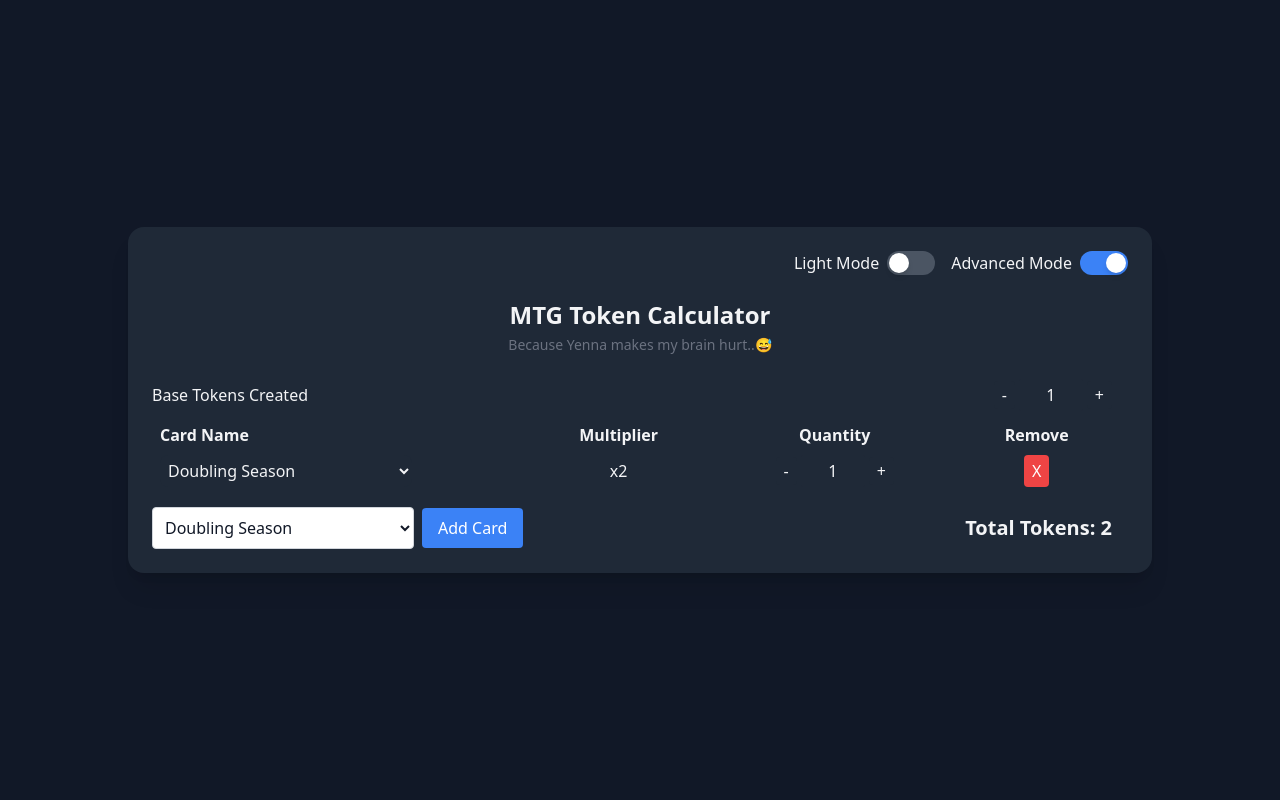
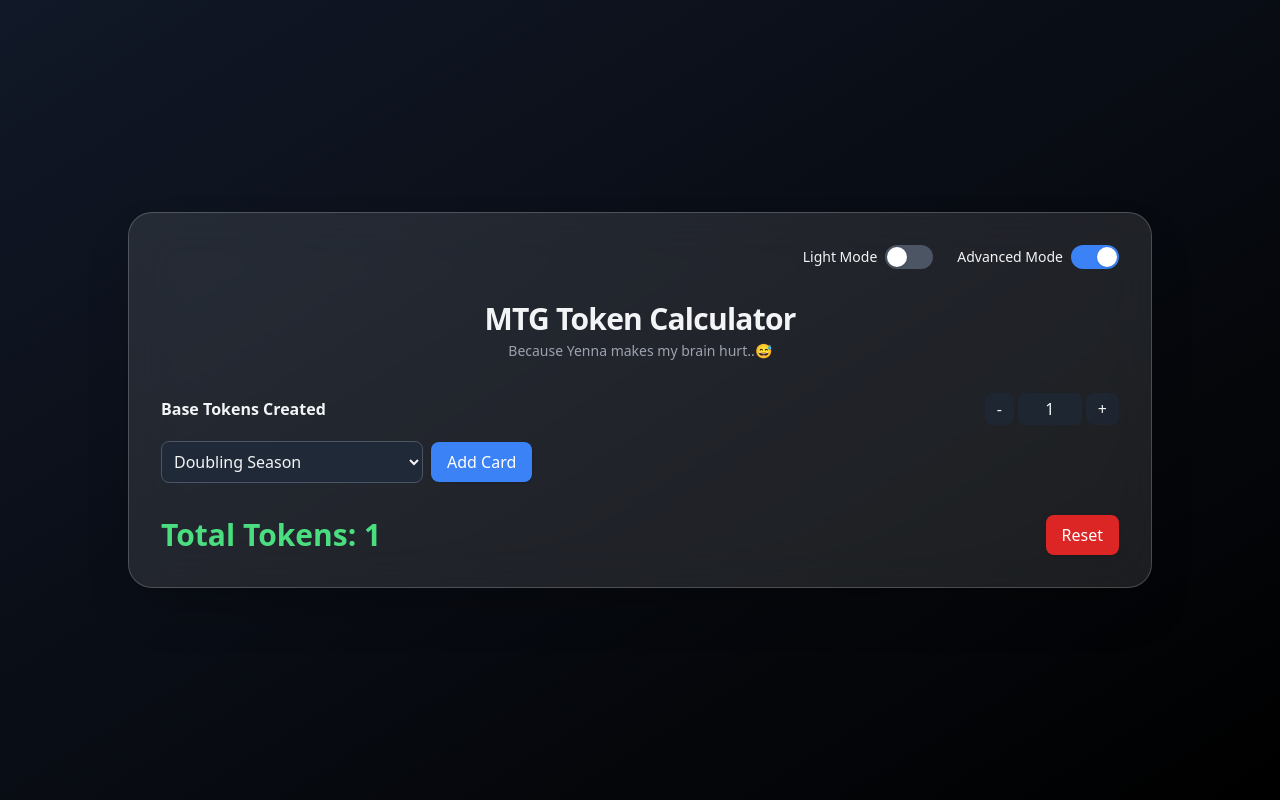
Before and after one commit to Whuki/mtg-token-calculator, a React (Vite) app: page / in a window 1280 px wide. Both pictures are taken after a click on the button 1104 px from the left and 230 px from the top of the page. Built offline with nearby package versions, Linux system fonts and the light colour scheme.

Commit message:
Make it boujie

```diff
--- a/src/App.jsx
+++ b/src/App.jsx
@@ -1,4 +1,5 @@
-import React, { useState } from "react";
+import React, { useState, useEffect } from "react";
+import { motion, AnimatePresence, animate } from "framer-motion";
 import CustomQuantityInput from "./CustomQuantityInput";
 import { Analytics } from "@vercel/analytics/react";
 
@@ -23,10 +24,10 @@
   const [triplers, setTriplers] = useState(0);
   const [quadruplers, setQuadruplers] = useState(0);
 
-  const [cards, setCards] = useState([
-    { name: CARD_PRESETS[0].name, multiplier: CARD_PRESETS[0].multiplier, quantity: 1 },
-  ]);
+  const [cards, setCards] = useState([]);
   const [selectedPreset, setSelectedPreset] = useState(CARD_PRESETS[0].name);
+
+  const [animatedTotal, setAnimatedTotal] = useState(baseTokens);
 
   const simpleTotal =
     baseTokens * Math.pow(2, doublers) * Math.pow(3, triplers) * Math.pow(4, quadruplers);
@@ -35,21 +36,41 @@
     baseTokens *
     cards.reduce((acc, card) => acc * Math.pow(card.multiplier, card.quantity), 1);
 
+  const total = advancedMode ? advancedTotal : simpleTotal;
+
+  // Animate token counter
+  useEffect(() => {
+    const controls = animate(animatedTotal, total, {
+      duration: 0.6,
+      onUpdate: (v) => setAnimatedTotal(Math.round(v)),
+    });
+    return () => controls.stop();
+  }, [total]);
+
+  const handleReset = () => {
+    setBaseTokens(1);
+    setDoublers(0);
+    setTriplers(0);
+    setQuadruplers(0);
+    setCards([]);
+    setSelectedPreset(CARD_PRESETS[0].name);
+  };
+
   return (
     <div
       className={`${
-        darkMode ? "bg-gray-900 text-gray-100" : "bg-gray-100 text-gray-900"
-      } min-h-screen flex items-center justify-center p-6 transition-colors duration-300`}
+        darkMode ? "bg-gradient-to-br from-gray-900 to-black text-gray-100" : "bg-gray-100 text-gray-900"
+      } min-h-screen flex items-center justify-center p-6 transition-colors duration-500`}
     >
       <div
-        className={`w-full max-w-5xl shadow-xl rounded-2xl p-6 space-y-6 transition-all duration-300
-        ${darkMode ? "bg-gray-800 text-gray-100" : "bg-white text-gray-900"}`}
+        className={`w-full max-w-5xl rounded-3xl p-8 space-y-8 transition-all duration-500
+        backdrop-blur-xl bg-white/10 border border-white/20 shadow-2xl`}
       >
         {/* Toggles */}
-        <div className="flex justify-end gap-4">
+        <div className="flex justify-end gap-6">
           {/* Dark/Light Mode */}
           <div className="flex items-center gap-2">
-            <span>Light Mode</span>
+            <span className="text-sm">Light Mode</span>
             <button
               onClick={() => setDarkMode(!darkMode)}
               className={`w-12 h-6 rounded-full relative transition-colors ${
@@ -57,7 +78,7 @@
               }`}
             >
               <span
-                className={`absolute top-0.5 left-0.5 w-5 h-5 rounded-full bg-white shadow-md transform transition-transform ${
+                className={`absolute top-0.5 left-0.5 w-5 h-5 rounded-full bg-white shadow transform transition-transform ${
                   darkMode ? "" : "translate-x-6"
                 }`}
               ></span>
@@ -66,7 +87,7 @@
 
           {/* Advanced Mode */}
           <div className="flex items-center gap-2">
-            <span>Advanced Mode</span>
+            <span className="text-sm">Advanced Mode</span>
             <button
               onClick={() => setAdvancedMode(!advancedMode)}
               className={`w-12 h-6 rounded-full relative transition-colors ${
@@ -74,7 +95,7 @@
               }`}
             >
               <span
-                className={`absolute top-0.5 left-0.5 w-5 h-5 rounded-full bg-white shadow-md transform transition-transform ${
+                className={`absolute top-0.5 left-0.5 w-5 h-5 rounded-full bg-white shadow transform transition-transform ${
                   advancedMode ? "translate-x-6" : ""
                 }`}
               ></span>
@@ -84,10 +105,8 @@
 
         {/* Heading */}
         <div className="text-center">
-          <h1 className="text-2xl font-bold">MTG Token Calculator</h1>
-          <p className="text-sm text-gray-500 dark:text-gray-400 mt-1">
-            Because Yenna makes my brain hurt..😅
-          </p>
+          <h1 className="text-3xl font-extrabold tracking-tight">MTG Token Calculator</h1>
+          <p className="text-sm text-gray-400 mt-1">Because Yenna makes my brain hurt..😅</p>
         </div>
 
         {/* Simple Mode */}
@@ -95,7 +114,7 @@
           <div className="space-y-4">
             {/* Base Tokens */}
             <div className="flex gap-2 items-center flex-wrap">
-              <label className="flex-1 min-w-[120px]">Base Tokens Created</label>
+              <label className="flex-1 min-w-[120px] font-semibold">Base Tokens Created</label>
               <CustomQuantityInput
                 value={baseTokens}
                 onChange={setBaseTokens}
@@ -110,7 +129,7 @@
               { label: "Triplers (x3)", value: triplers, setValue: setTriplers },
               { label: "Quadruplers (x4)", value: quadruplers, setValue: setQuadruplers },
             ].map((item, idx) => (
-              <div key={idx + 1} className="flex gap-2 items-center flex-wrap">
+              <div key={idx} className="flex gap-2 items-center flex-wrap">
                 <label className="flex-1 min-w-[120px]">{item.label}</label>
                 <CustomQuantityInput
                   value={item.value}
@@ -120,20 +139,15 @@
                 />
               </div>
             ))}
-
-            <div className="text-center text-xl font-bold mt-4 p-2 rounded bg-green-100 dark:bg-green-800 transition-colors">
-              Total Tokens:{" "}
-              <span className="text-green-700 dark:text-green-300">{simpleTotal}</span>
-            </div>
           </div>
         )}
 
         {/* Advanced Mode */}
         {advancedMode && (
-          <div className="overflow-x-auto scrollbar-thin pr-4">
+          <div className="space-y-4">
             {/* Base Tokens */}
-            <div className="flex gap-2 items-center flex-wrap mb-2">
-              <label className="flex-1 min-w-[120px]">Base Tokens Created</label>
+            <div className="flex gap-2 items-center flex-wrap">
+              <label className="flex-1 min-w-[120px] font-semibold">Base Tokens Created</label>
               <CustomQuantityInput
                 value={baseTokens}
                 onChange={setBaseTokens}
@@ -142,95 +156,12 @@
               />
             </div>
 
-            <table className="w-full min-w-[550px] border-collapse rounded-lg">
-              <thead className="hidden md:table-header-group">
-                <tr>
-                  <th className="px-2 py-1 w-48 text-left">Card Name</th>
-                  <th className="px-2 py-1 w-20 text-center">Multiplier</th>
-                  <th className="px-2 py-1 w-24 text-center">Quantity</th>
-                  <th className="px-2 py-1 w-16 text-center">Remove</th>
-                </tr>
-              </thead>
-              <tbody className="block md:table-row-group">
-                {cards.map((card, idx) => {
-                  const rowBg =
-                    idx % 2 === 0
-                      ? darkMode
-                        ? "bg-gray-800 hover:bg-gray-700"
-                        : "bg-gray-50 hover:bg-gray-100"
-                      : darkMode
-                      ? "bg-gray-700 hover:bg-gray-600"
-                      : "bg-white hover:bg-gray-100";
-
-                  return (
-                    <tr
-                      key={idx}
-                      className={`block md:table-row gap-2 md:gap-0 items-center transition-colors rounded-lg ${rowBg}`}
-                    >
-                      <td className="block md:table-cell px-2 py-1 md:max-w-[200px]">
-                        <select
-                          value={card.name}
-                          onChange={(e) => {
-                            const selected = CARD_PRESETS.find((c) => c.name === e.target.value);
-                            setCards(
-                              cards.map((c, i) =>
-                                i === idx
-                                  ? { ...c, name: selected.name, multiplier: selected.multiplier }
-                                  : c
-                              )
-                            );
-                          }}
-                          className={`p-1 rounded-lg focus:outline-none focus:ring-2 w-full md:w-auto min-w-[120px] ${
-                            idx % 2 === 0
-                              ? darkMode
-                                ? "bg-gray-800 text-gray-100 border-gray-600 focus:ring-blue-400"
-                                : "bg-gray-50 text-gray-900 border-gray-300 focus:ring-blue-400"
-                              : darkMode
-                              ? "bg-gray-700 text-gray-100 border-gray-600 focus:ring-blue-400"
-                              : "bg-white text-gray-900 border-gray-300 focus:ring-blue-400"
-                          }`}
-                        >
-                          {CARD_PRESETS.map((c, i) => (
-                            <option key={i} value={c.name}>
-                              {c.name}
-                            </option>
-                          ))}
-                        </select>
-                      </td>
-                      <td className="block md:table-cell px-2 py-1 text-center">
-                        x{card.multiplier}
-                      </td>
-                      <td className="block md:table-cell px-2 py-1 text-center">
-                        <CustomQuantityInput
-                          value={card.quantity}
-                          onChange={(val) =>
-                            setCards(cards.map((c, i) => (i === idx ? { ...c, quantity: val } : c)))
-                          }
-                          rowIndex={idx}
-                          darkMode={darkMode}
-                        />
-                      </td>
-                      <td className="block md:table-cell px-2 py-1 text-center">
-                        <button
-                          onClick={() => setCards(cards.filter((_, i) => i !== idx))}
-                          className="px-2 py-1 bg-red-500 text-white rounded hover:bg-red-600 transition-colors"
-                        >
-                          X
-                        </button>
-                      </td>
-                    </tr>
-                  );
-                })}
-              </tbody>
-            </table>
-
             {/* Add Card Controls */}
-            <div className="flex justify-between items-center mt-4 flex-wrap gap-2">
             <div className="flex gap-2 flex-wrap items-center">
               <select
                 value={selectedPreset}
                 onChange={(e) => setSelectedPreset(e.target.value)}
-                  className="p-2 rounded border border-gray-300 dark:border-gray-600 bg-white dark:bg-gray-700 text-gray-900 dark:text-gray-100"
+                className="p-2 rounded-lg border border-gray-600 bg-gray-800 text-gray-100"
               >
                 {CARD_PRESETS.map((c, i) => (
                   <option key={i} value={c.name}>
@@ -241,22 +172,69 @@
               <button
                 onClick={() => {
                   const preset = CARD_PRESETS.find((c) => c.name === selectedPreset);
-                    setCards([
-                      ...cards,
-                      { name: preset.name, multiplier: preset.multiplier, quantity: 1 },
-                    ]);
+                  setCards([...cards, { ...preset, quantity: 1 }]);
                 }}
-                  className="px-4 py-2 bg-blue-500 text-white rounded hover:bg-blue-600 transition-colors"
+                className="px-4 py-2 bg-blue-500 text-white rounded-lg shadow hover:scale-105 hover:bg-blue-600 transition"
               >
                 Add Card
               </button>
             </div>
-              <div className="text-xl font-bold mt-2 md:mt-0">
-                Total Tokens: {advancedTotal}
+
+            {/* Cards List */}
+            <AnimatePresence>
+              {cards.map((card, idx) => (
+                <motion.div
+                  key={idx}
+                  initial={{ opacity: 0, y: 20 }}
+                  animate={{ opacity: 1, y: 0 }}
+                  exit={{ opacity: 0, y: -20 }}
+                  transition={{ duration: 0.3 }}
+                  className={`p-4 rounded-xl flex flex-col md:flex-row justify-between items-center gap-4 shadow-lg ${
+                    darkMode ? "bg-gray-700/60" : "bg-gray-200/60"
+                  }`}
+                >
+                  <div className="flex-1">
+                    <p className="font-semibold">{card.name}</p>
+                    <p className="text-sm opacity-75">x{card.multiplier}</p>
                   </div>
-            </div>
+                  <CustomQuantityInput
+                    value={card.quantity}
+                    onChange={(val) =>
+                      setCards(cards.map((c, i) => (i === idx ? { ...c, quantity: val } : c)))
+                    }
+                    darkMode={darkMode}
+                    rowIndex={idx}
+                  />
+                  <button
+                    onClick={() => setCards(cards.filter((_, i) => i !== idx))}
+                    className="px-3 py-1 bg-red-500 text-white rounded-lg hover:bg-red-600 hover:scale-105 transition"
+                  >
+                    Remove
+                  </button>
+                </motion.div>
+              ))}
+            </AnimatePresence>
           </div>
         )}
+
+        {/* Total + Reset */}
+        <div className="flex justify-between items-center mt-6 flex-wrap gap-4">
+          <motion.div
+            key={animatedTotal}
+            initial={{ scale: 1 }}
+            animate={{ scale: [1, 1.2, 1] }}
+            transition={{ duration: 0.4 }}
+            className="text-3xl font-extrabold text-green-400"
+          >
+            Total Tokens: {animatedTotal}
+          </motion.div>
+          <button
+            onClick={handleReset}
+            className="px-4 py-2 bg-red-600 text-white rounded-lg shadow hover:bg-red-700 hover:scale-105 transition"
+          >
+            Reset
+          </button>
+        </div>
 
         <Analytics />
       </div>
--- a/src/CustomQuantityInput.jsx
+++ b/src/CustomQuantityInput.jsx
@@ -4,31 +4,23 @@
   const increment = () => onChange(value + 1);
   const decrement = () => onChange(value > 0 ? value - 1 : 0);
 
-  // Row-based background colors
   const bgColor =
     rowIndex % 2 === 0
       ? darkMode
-        ? "bg-gray-800 text-gray-100 border-gray-600"
-        : "bg-gray-50 text-gray-900 border-gray-300"
+        ? "bg-gray-800/70 text-gray-100 border-gray-600"
+        : "bg-gray-50/80 text-gray-900 border-gray-300"
       : darkMode
-      ? "bg-gray-700 text-gray-100 border-gray-600"
-      : "bg-white text-gray-900 border-gray-300";
+      ? "bg-gray-700/70 text-gray-100 border-gray-600"
+      : "bg-white/80 text-gray-900 border-gray-300";
 
-  const hoverBg =
-    rowIndex % 2 === 0
-      ? darkMode
-        ? "hover:bg-gray-700"
-        : "hover:bg-gray-100"
-      : darkMode
-      ? "hover:bg-gray-600"
-      : "hover:bg-gray-100";
+  const hoverBg = darkMode ? "hover:bg-gray-600" : "hover:bg-gray-200";
 
   return (
     <div className="flex items-center justify-center space-x-1">
       <button
         type="button"
         onClick={decrement}
-        className={`px-2 py-0.5 rounded transition-colors ${bgColor} ${hoverBg}`}
+        className={`px-3 py-1 rounded-lg transition transform hover:scale-105 ${bgColor} ${hoverBg}`}
       >
         -
       </button>
@@ -37,12 +29,12 @@
         value={value}
         onChange={(e) => onChange(Number(e.target.value))}
         min={0}
-        className={`w-16 text-center p-1 rounded-sm focus:outline-none focus:ring-1 ${bgColor} focus:ring-blue-400`}
+        className={`w-16 text-center p-1 rounded-md focus:outline-none focus:ring-2 focus:ring-blue-400 ${bgColor}`}
       />
       <button
         type="button"
         onClick={increment}
-        className={`px-2 py-0.5 rounded transition-colors ${bgColor} ${hoverBg}`}
+        className={`px-3 py-1 rounded-lg transition transform hover:scale-105 ${bgColor} ${hoverBg}`}
       >
         +
       </button>
```
Lines whose indentation alone changed are shown as unchanged.
